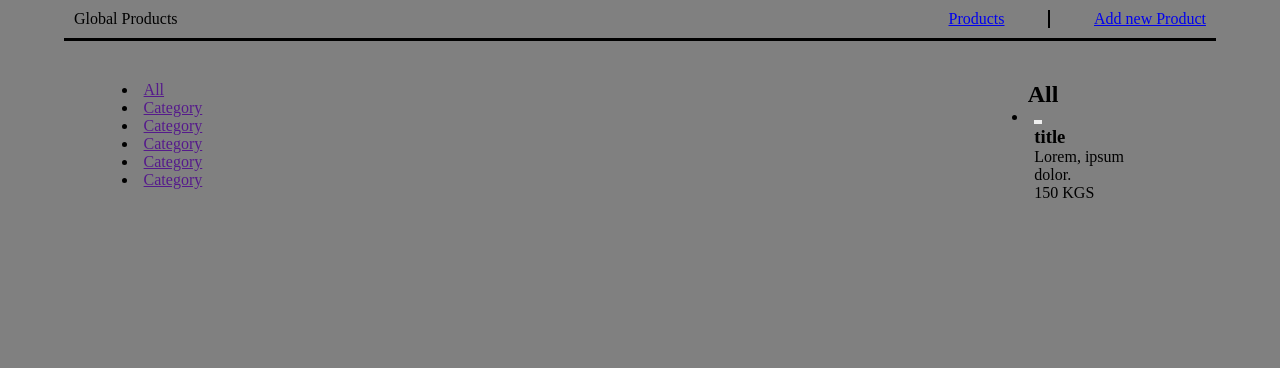
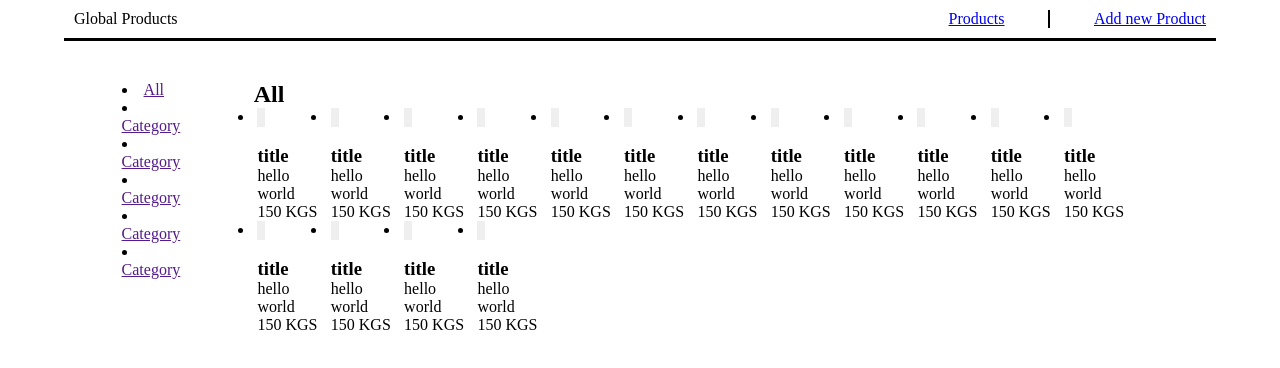
Before and after one commit to Granit-700/Minimarket, a React (Vite) app: page / in a window 1280 px wide. Shown: the top 368 px of the page. Built offline with nearby package versions, Linux system fonts and the light colour scheme.

Commit message:
feat: add cardItem

```diff
--- a/index.html
+++ b/index.html
@@ -5,7 +5,7 @@
     <meta name="viewport" content="width=device-width, initial-scale=1.0" />
     <title>minimarket</title>
   </head>
-  <body style="background: rgb(128, 128, 128);">
+  <body>
     <div id="root"></div>
     <script type="module" src="/src/main.tsx"></script>
   </body>
--- a/src/App.tsx
+++ b/src/App.tsx
@@ -2,6 +2,121 @@ import Header from "./components/Header/Header";
 import Main from "./components/Layout";
 import NavBar from "./components/NavBar";
 import "./style.css";
+
+const cardList = [
+  {
+    id: crypto.randomUUID(),
+    imageURL: "",
+    title: "title",
+    description: "hello world",
+    price: "150 KGS",
+  },
+  {
+    id: crypto.randomUUID(),
+    imageURL: "",
+    title: "title",
+    description: "hello world",
+    price: "150 KGS",
+  },
+  {
+    id: crypto.randomUUID(),
+    imageURL: "",
+    title: "title",
+    description: "hello world",
+    price: "150 KGS",
+  },
+  {
+    id: crypto.randomUUID(),
+    imageURL: "",
+    title: "title",
+    description: "hello world",
+    price: "150 KGS",
+  },
+  {
+    id: crypto.randomUUID(),
+    imageURL: "",
+    title: "title",
+    description: "hello world",
+    price: "150 KGS",
+  },
+  {
+    id: crypto.randomUUID(),
+    imageURL: "",
+    title: "title",
+    description: "hello world",
+    price: "150 KGS",
+  },
+  {
+    id: crypto.randomUUID(),
+    imageURL: "",
+    title: "title",
+    description: "hello world",
+    price: "150 KGS",
+  },
+  {
+    id: crypto.randomUUID(),
+    imageURL: "",
+    title: "title",
+    description: "hello world",
+    price: "150 KGS",
+  },
+  {
+    id: crypto.randomUUID(),
+    imageURL: "",
+    title: "title",
+    description: "hello world",
+    price: "150 KGS",
+  },
+  {
+    id: crypto.randomUUID(),
+    imageURL: "",
+    title: "title",
+    description: "hello world",
+    price: "150 KGS",
+  },
+  {
+    id: crypto.randomUUID(),
+    imageURL: "",
+    title: "title",
+    description: "hello world",
+    price: "150 KGS",
+  },
+  {
+    id: crypto.randomUUID(),
+    imageURL: "",
+    title: "title",
+    description: "hello world",
+    price: "150 KGS",
+  },
+  {
+    id: crypto.randomUUID(),
+    imageURL: "",
+    title: "title",
+    description: "hello world",
+    price: "150 KGS",
+  },
+  {
+    id: crypto.randomUUID(),
+    imageURL: "",
+    title: "title",
+    description: "hello world",
+    price: "150 KGS",
+  },
+  {
+    id: crypto.randomUUID(),
+    imageURL: "",
+    title: "title",
+    description: "hello world",
+    price: "150 KGS",
+  },
+  {
+    id: crypto.randomUUID(),
+    imageURL: "",
+    title: "title",
+    description: "hello world",
+    price: "150 KGS",
+  },
+];
 
 function App() {
   return (
@@ -9,7 +124,7 @@ function App() {
       <Header />
       <div className="content">
         <NavBar />
-        <Main />
+        <Main cardList={cardList} />
       </div>
     </div>
   );
--- /dev/null
+++ b/src/components/CardItem.tsx
@@ -0,0 +1,35 @@
+interface CardItemProps {
+  card: {
+    id: string;
+    imageURL: string;
+    title: string;
+    description: string;
+    price: string;
+  };
+}
+
+const CardItem = (props: CardItemProps) => {
+  const {
+    card: { imageURL, title, description, price },
+  } = props;
+  return (
+    <li>
+      <div className="card_header">
+        <button className="edit_btn">
+          <img src="" alt="" />
+        </button>
+        <button className="delete_btn">
+          <img src="" alt="" />
+        </button>
+      </div>
+      <img src={imageURL} alt="" className="card_image" />
+      <div className="card_text">
+        <h3>{title}</h3>
+        <p>{description}</p>
+        <span>{price}</span>
+      </div>
+    </li>
+  );
+};
+
+export default CardItem;
--- /dev/null
+++ b/src/components/Layout.css
@@ -0,0 +1,4 @@
+.cardlist {
+  display: flex;
+  flex-wrap: wrap;
+}
--- a/src/components/Layout.tsx
+++ b/src/components/Layout.tsx
@@ -1,20 +1,24 @@
-const Main = () => {
+import CardItem from "./CardItem";
+import "./Layout.css";
+
+type MainProps = {
+  cardList: {
+    id: string;
+    imageURL: string;
+    title: string;
+    description: string;
+    price: string;
+  }[];
+};
+
+const Main = ({ cardList }: MainProps) => {
   return (
     <main>
       <h2>All</h2>
-      <ul>
-        <li>
-          <div className="card_header">
-            <button className="edit_btn"></button>
-            <button className="delete_btn"></button>
-          </div>
-          <div className="card_image"></div>
-          <div className="card_text">
-            <h3>title</h3>
-            <p>Lorem, ipsum dolor.</p>
-            <span>150 KGS</span>
-          </div>
-        </li>
+      <ul className="cardlist">
+        {cardList.map((card) => {
+          return <CardItem card={card} key={card.id} />;
+        })}
       </ul>
     </main>
   );
--- a/src/style.css
+++ b/src/style.css
@@ -12,4 +12,5 @@ body div div {
 .content {
   display: flex;
   justify-content: space-between;
+  gap: 70px;
 }
```
